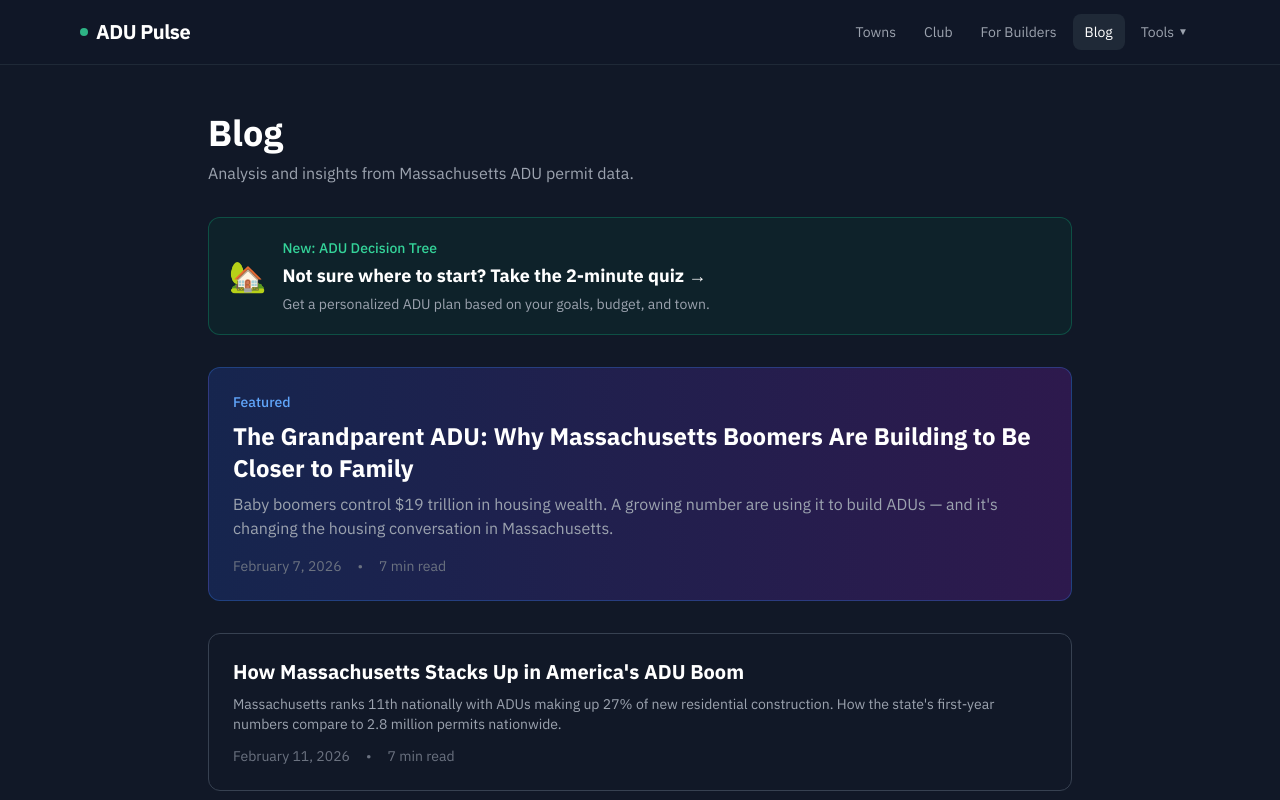
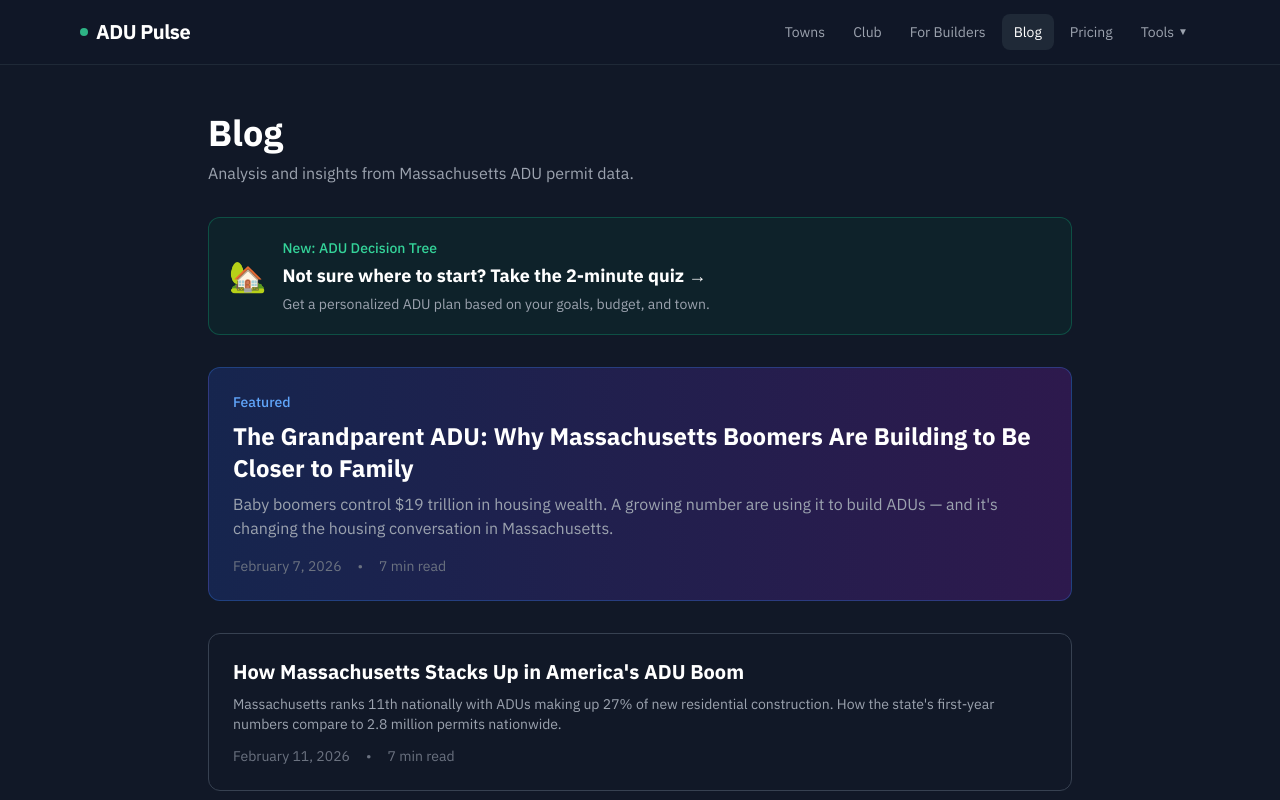
Before and after one commit to atwoodcollects/adupulse, a Next.js app: page /blog in a window 1280 px wide. Shown: the top 800 px of the page. Built offline with nearby package versions, Linux system fonts and the light colour scheme.

Commit message:
Add paywall gate on permit tables, add Pricing to nav

```diff
--- a/src/app/towns/[slug]/TownSEOPageClient.tsx
+++ b/src/app/towns/[slug]/TownSEOPageClient.tsx
@@ -30,6 +30,7 @@ import falmouthPermits from '@/data/falmouth_permits.json'
 import sudburyPermits from '@/data/sudbury_permits.json'
 import newtonPermits from '@/data/newton_permits.json'
 import needhamPermits from '@/data/needham_permits.json'
+import { useSubscription } from "@/lib/subscription"
 
 const permitDataMap: Record<string, PermitRecord[]> = {
   andover: andoverPermits as unknown as PermitRecord[],
@@ -206,6 +207,7 @@ function TimelineDisplay({ stats }: { stats: TimelineStats }) {
 
 // --- Permit Table ---
 function PermitTable({ permits, town }: { permits: PermitRecord[]; town: TownSEOData }) {
+  const { isPro } = useSubscription()
   const [showAll, setShowAll] = useState(false)
   const displayed = showAll ? permits : permits.slice(0, 5)
   const fmt = (n: number) => n > 0 ? new Intl.NumberFormat('en-US', { style: 'currency', currency: 'USD', maximumFractionDigits: 0 }).format(n) : '—'
@@ -273,9 +275,16 @@ function PermitTable({ permits, town }: { permits: PermitRecord[]; town: TownSEO
       </div>
 
       {permits.length > 5 && !showAll && (
-        <button onClick={() => setShowAll(true)} className="text-blue-400 text-sm hover:underline mt-3 min-h-[44px]">
-          Show all {permits.length} permits →
-        </button>
+        isPro ? (
+          <button onClick={() => setShowAll(true)} className="text-blue-400 text-sm hover:underline mt-3 min-h-[44px]">
+            Show all {permits.length} permits →
+          </button>
+        ) : (
+          <a href="/pricing" className="block mt-3 p-3 rounded-lg border border-amber-500/30 bg-amber-500/5 text-center">
+            <span className="text-amber-500 text-sm font-medium">🔒 Unlock all {permits.length} permits with Pro</span>
+            <span className="block text-gray-500 text-xs mt-0.5">See every address, cost, sqft, and contractor</span>
+          </a>
+        )
       )}
     </div>
   )
--- a/src/components/NavBar.tsx
+++ b/src/components/NavBar.tsx
@@ -8,6 +8,7 @@ const mainNav = [
   { name: 'Club', href: '/club' },
   { name: 'For Builders', href: '/builders' },
   { name: 'Blog', href: '/blog' },
+  { name: 'Pricing', href: '/pricing' },
 ]
 
 const toolsNav = [
@@ -16,6 +17,7 @@ const toolsNav = [
   { name: 'Compare Towns', href: '/compare', icon: '⚖️' },
   { name: 'Town Scorecards', href: '/scorecards', icon: '📊' },
   { name: 'Leaderboard', href: '/leaderboard', icon: '🏆' },
+  { name: 'Pricing', href: '/pricing', icon: '💎' },
 ]
 
 const mobileNav = [
@@ -27,6 +29,7 @@ const mobileNav = [
   { name: 'Compare Towns', href: '/compare', icon: '⚖️' },
   { name: 'Scorecards', href: '/scorecards', icon: '📊' },
   { name: 'Leaderboard', href: '/leaderboard', icon: '🏆' },
+  { name: 'Pricing', href: '/pricing', icon: '💎' },
   { name: 'Blog', href: '/blog', icon: '📰' },
   { name: 'Methodology', href: '/methodology', icon: '📐' },
 ]
```
